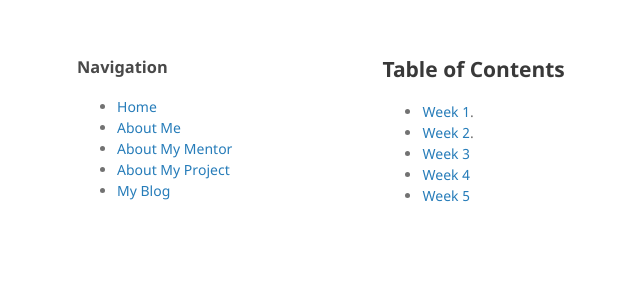
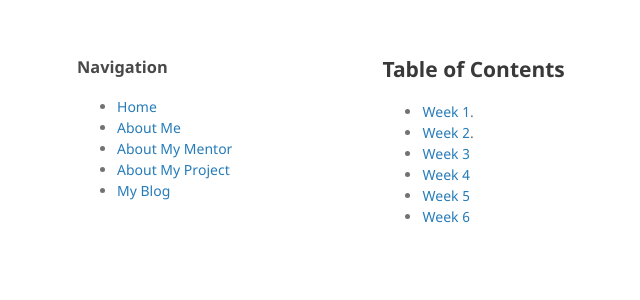
Before and after one commit to Onize12/Onize12.github.io, a Jekyll site: the page built from my-blog.md, in a window 1280 px wide. Shown: the top 300 px of the page, without its empty margins (133-773 px from the left). Built offline with Jekyll 4.4.1, drawn with Linux system fonts in a browser that asks for light colours; our own code applies the rules of GitHub Pages for plain Markdown files.

Commit message:
Update my-blog.md

```diff
--- a/my-blog.md
+++ b/my-blog.md
@@ -5,3 +5,4 @@
 - [Week 3](./week3.md)
 - [Week 4](./week4.md)
 - [Week 5](./week5.md)
+- [Week 6](./week5.md)
```
